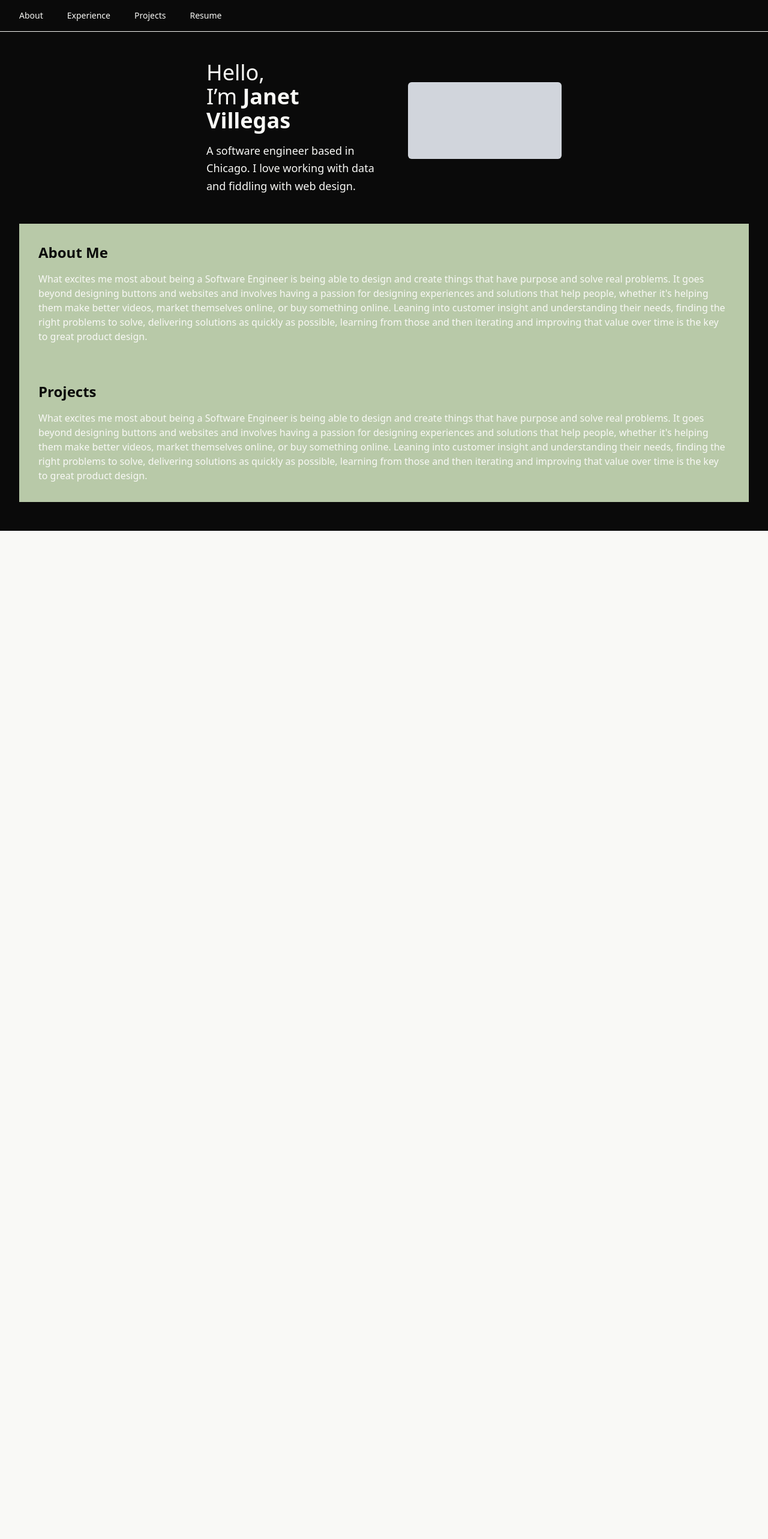
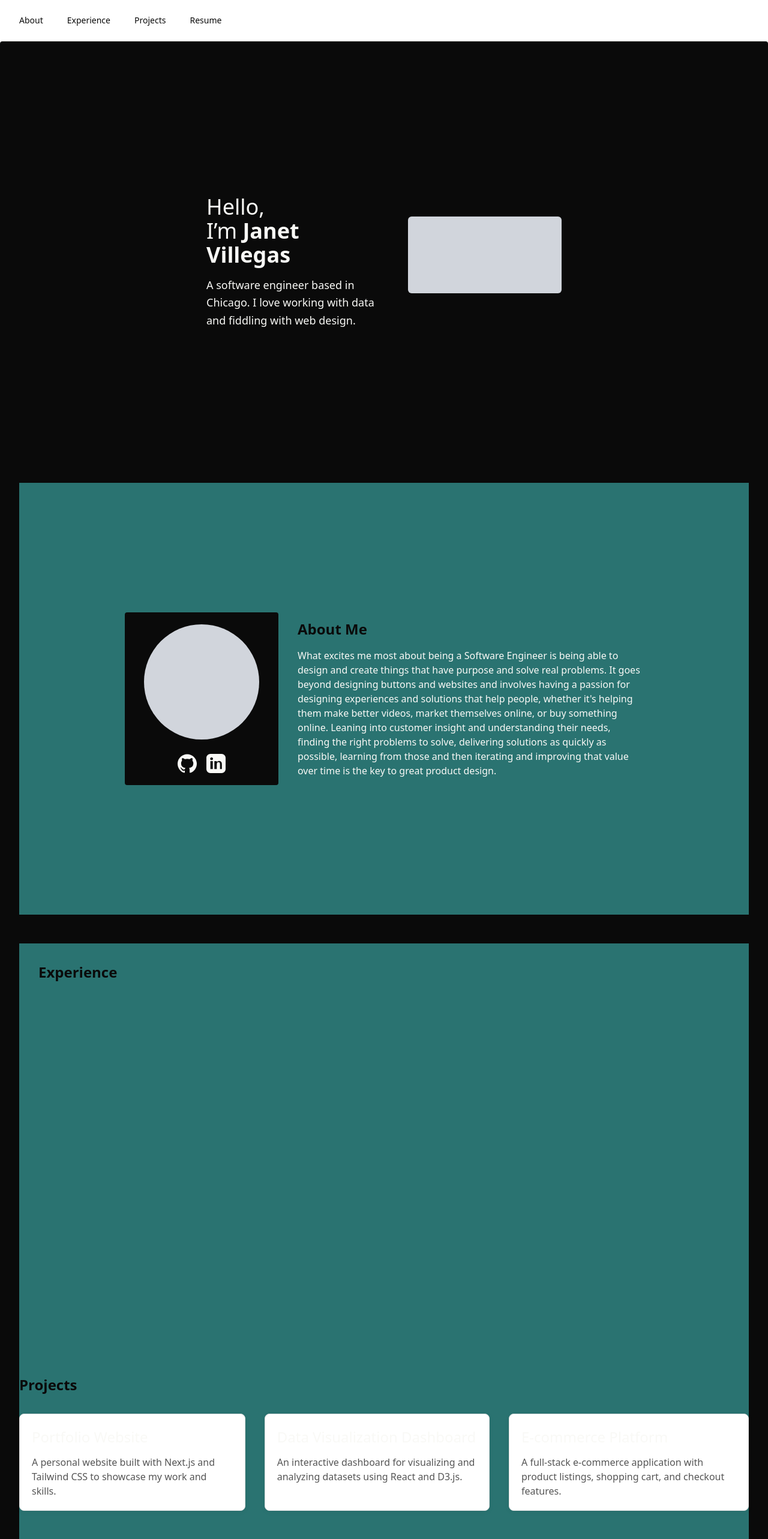
Before and after one commit to JViCor/better-website, a Next.js app: page / in a window 1280 px wide. Shown: the top 2566 px of the page at 60% size. Before the commit the page ends 885 px from the top, so only its background shows below. Built offline with nearby package versions, Linux system fonts and the light colour scheme.

Commit message:
starting website

```diff
--- a/app/components/Navbar.js
+++ b/app/components/Navbar.js
@@ -1,20 +1,38 @@
-"use client";
-
 export default function Navbar() {
     return (
-    <nav className="flex items-center justify-between bg-ink text-ivory px-8 py-4 border-b border-ivory">
-        <ul className="flex space-x-10 text-sm ">
+        <nav className="flex items-center justify-between bg-cream text-ivory px-8 py-6 border-b border-ivory">
+            <ul className="flex space-x-10 text-sm text-ink">
                 <li>
-                <a href="#about" className="hover:text-sage transition-colors">About</a>
+                    <a
+                        href="#about"
+                        className="hover:text-sage transition-colors duration-300 transform hover:-translate-y-1"
+                    >
+                        About
+                    </a>
                 </li>
                 <li>
-                <a href="#experience" className="hover:text-sage transition-colors">Experience</a>
+                    <a
+                        href="#experience"
+                        className="hover:text-sage transition-colors duration-300 transform hover:-translate-y-1"
+                    >
+                        Experience
+                    </a>
                 </li>
                 <li>
-                <a href="#projects" className="hover:text-sage transition-colors">Projects</a>
+                    <a
+                        href="#projects"
+                        className="hover:text-sage transition-colors duration-300 transform hover:-translate-y-1"
+                    >
+                        Projects
+                    </a>
                 </li>
                 <li>
-                <a href="#resume" className="hover:text-sage transition-colors">Resume</a>
+                    <a
+                        href="#resume"
+                        className="hover:text-sage transition-colors duration-300 transform hover:-translate-y-1"
+                    >
+                        Resume
+                    </a>
                 </li>
             </ul>
         </nav>
--- /dev/null
+++ b/app/components/Project.js
@@ -0,0 +1,18 @@
+import React from 'react';
+
+const Project = ({ title, description }) => (
+    <div style={{
+        border: '1px solid #e0e0e0',
+        borderRadius: '8px',
+        padding: '20px',
+        boxShadow: '0 2px 8px rgba(0,0,0,0.05)',
+        background: '#fff',
+        maxWidth: '400px',
+        margin: '16px auto'
+    }}>
+        <h2 style={{ margin: '0 0 12px 0', fontSize: '1.5rem' }}>{title}</h2>
+        <p style={{ margin: 0, color: '#555' }}>{description}</p>
+    </div>
+);
+
+export default Project;
--- a/app/globals.css
+++ b/app/globals.css
@@ -5,9 +5,11 @@
 :root {
   --color-ink: #0A0A0A;
   --color-ivory: #F9F9F6;
-  --color-sage: #8DAA91;
-  --color-moss: #B8C9A8;
-  --color-charcoal: #2C2C2C;
+  --color-cream: #F6F0E3;
+  --color-sage: #C7DED7;
+  --color-accent1: #E9A25C;
+  --color-moss: #2A7371;
+  --color-charcoal: #0F4E4D;
 }
 
 @layer utilities {
@@ -26,6 +28,9 @@
   .text-ink {
     color: var(--color-ink);
   }
+  .text-sage {
+    color: var(--color-sage);
+  }
   .bg-sage {
     background-color: var(--color-sage);
   }
--- a/app/layout.tsx
+++ b/app/layout.tsx
@@ -1,12 +1,12 @@
 import type { Metadata } from "next";
-import { Inter } from 'next/font/google';
+import { Fraunces } from 'next/font/google';
 import Navbar from "./components/Navbar";
 import "./globals.css";
 
-const inter = Inter({
+const fraunces = Fraunces({
   subsets: ['latin'],
+  variable: '--font-fraunces',
   display: 'swap',
-  variable: '--font-inter',
 });
 
 export const metadata = {
@@ -17,7 +17,7 @@ export const metadata = {
 export default function RootLayout({ children }: { children: React.ReactNode }) {
   return (
     <html lang="en">
-      <body className="bg-ivory text-ink font-sans">
+      <body  className={`${fraunces.variable}`}>
         <Navbar />
         <main>{children}</main>
       </body>
--- a/app/page.tsx
+++ b/app/page.tsx
@@ -1,13 +1,11 @@
 "use client";
-import { useState } from "react";
+import Project from "./components/Project";
 
 export default function Home() {
-  const [activeSection, setActiveSection] = useState("home");
-
   return (
-    <div className="flex min-h-screen flex-col items-center bg-zinc-50 font-sans bg-ink">
+    <div className="flex min-h-screen flex-col items-center bg-zinc-50 bg-cream">
       <main className="w-full flex-1 px-8 py-12 text-ivory bg-ink rounded shadow">
-        <section className="flex flex-row items-center justify-center text-center gap-8">
+        <section id="intro" className="flex flex-row items-center justify-center text-center gap-8 h-[calc(100vh-10rem)]">
           <div className="text-center md:text-left md:w-1/4">
             <h1 className="text-3xl text-ivory md:text-4xl font-medium text-gray-900 mb-4">
               Hello,
@@ -23,16 +21,59 @@ export default function Home() {
             {/* Future image goes here */}
           </div>
         </section>
-        <section id="about" className="mt-12 bg-moss p-8 ">
+
+        <section id="about" className="mt-12 bg-moss p-8 h-180 flex items-center justify-center gap-8">
+            <div className="w-64 h-72 flex items-center justify-center rounded bg-ink">
+              <div className="flex flex-col items-center">
+                <div className="w-48 h-48 bg-gray-300 rounded-full flex items-center justify-center mb-6">
+                  {/* Future image goes here */}
+                </div>
+                <div className="flex flex-row gap-4">
+                  <a href="https://github.com/janetvillegas" target="_blank" rel="noopener noreferrer" aria-label="GitHub">
+                  <svg className="w-8 h-8 text-ivory hover:text-moss transition" fill="currentColor" viewBox="0 0 24 24">
+                    <path d="M12 .297c-6.63 0-12 5.373-12 12 0 5.303 3.438 9.8 8.205 11.385.6.113.82-.258.82-.577v-2.234c-3.338.726-4.033-1.416-4.033-1.416-.546-1.387-1.333-1.756-1.333-1.756-1.089-.745.083-.729.083-.729 1.205.084 1.84 1.236 1.84 1.236 1.07 1.834 2.809 1.304 3.495.997.108-.775.418-1.305.762-1.605-2.665-.305-5.466-1.334-5.466-5.93 0-1.31.469-2.381 1.236-3.221-.124-.303-.535-1.523.117-3.176 0 0 1.008-.322 3.301 1.23a11.52 11.52 0 013.003-.404c1.018.005 2.045.138 3.003.404 2.291-1.553 3.297-1.23 3.297-1.23.653 1.653.242 2.873.118 3.176.77.84 1.235 1.911 1.235 3.221 0 4.609-2.803 5.624-5.475 5.921.43.372.823 1.102.823 2.222v3.293c0 .322.218.694.825.576C20.565 22.092 24 17.592 24 12.297c0-6.627-5.373-12-12-12"/>
+                  </svg>
+                  </a>
+                  <a href="https://www.linkedin.com/in/janetvillegas" target="_blank" rel="noopener noreferrer" aria-label="LinkedIn">
+                  <svg className="w-8 h-8 text-ivory hover:text-moss transition" fill="currentColor" viewBox="0 0 24 24">
+                    <path d="M19 0h-14c-2.761 0-5 2.239-5 5v14c0 2.761 2.239 5 5 5h14c2.761 0 5-2.239 5-5v-14c0-2.761-2.239-5-5-5zm-11 19h-3v-10h3v10zm-1.5-11.268c-.966 0-1.75-.784-1.75-1.75s.784-1.75 1.75-1.75 1.75.784 1.75 1.75-.784 1.75-1.75 1.75zm13.5 11.268h-3v-5.604c0-1.337-.026-3.063-1.868-3.063-1.868 0-2.156 1.459-2.156 2.967v5.7h-3v-10h2.881v1.367h.041c.401-.761 1.381-1.563 2.841-1.563 3.039 0 3.601 2.002 3.601 4.604v5.592z"/>
+                  </svg>
+                  </a>
+                </div>
+              </div>
+            </div>
+          <div className="max-w-xl">
             <h2 className="text-2xl font-semibold mb-4 text-ink">About Me</h2>
             <p>
-           What excites me most about being a Software Engineer is being able to design and create things that have purpose and solve real problems. It goes beyond designing buttons and websites and involves having a passion for designing experiences and solutions that help people, whether it's helping them make better videos,     market themselves online, or buy something online. Leaning into customer insight and understanding their needs, finding the right problems to solve, delivering solutions as quickly as possible, learning from those and then iterating and improving that value over time is the key to great product design.
+              What excites me most about being a Software Engineer is being able to design and create things that have purpose and solve real problems. It goes beyond designing buttons and websites and involves having a passion for designing experiences and solutions that help people, whether it's helping them make better videos, market themselves online, or buy something online. Leaning into customer insight and understanding their needs, finding the right problems to solve, delivering solutions as quickly as possible, learning from those and then iterating and improving that value over time is the key to great product design.
             </p>
+          </div>
         </section>
-          <section id="projects" className="bg-moss p-8 ">
+        <section id = "experience" className="mt-12 bg-moss p-8 h-180">
+          <h2 className="text-2xl font-semibold mb-4 text-ink">Experience</h2>
+        </section>
+
+        <section id="projects" className="bg-moss h-180">
           <h2 className="text-2xl font-semibold mb-4 text-ink">Projects</h2>
+          <div className="flex flex-row gap-8">
+            <Project
+              title="Portfolio Website"
+              description="A personal website built with Next.js and Tailwind CSS to showcase my work and skills."
+            />
+            <Project
+              title="Data Visualization Dashboard"
+              description="An interactive dashboard for visualizing and analyzing datasets using React and D3.js."
+            />
+            <Project
+              title="E-commerce Platform"
+              description="A full-stack e-commerce application with product listings, shopping cart, and checkout features."
+            />
+          </div>
+        </section>
+        <section id="contact" className="mt-12 bg-moss h-180">
+          <h2 className="text-2xl font-semibold mb-4 text-ink">Contact Me</h2>
           <p>
-           What excites me most about being a Software Engineer is being able to design and create things that have purpose and solve real problems. It goes beyond designing buttons and websites and involves having a passion for designing experiences and solutions that help people, whether it's helping them make better videos,     market themselves online, or buy something online. Leaning into customer insight and understanding their needs, finding the right problems to solve, delivering solutions as quickly as possible, learning from those and then iterating and improving that value over time is the key to great product design.
+            Feel free to reach out to me via email at{" "}
              </p>
         </section>
       </main>
--- a/types/validator.ts
+++ b/types/validator.ts
@@ -36,10 +36,10 @@ type LayoutConfig<Route extends LayoutRoutes = LayoutRoutes> = {
 }
 
 
-// Validate ../../app/page.tsx
+// Validate ../app/page.tsx
 {
   type __IsExpected<Specific extends AppPageConfig<"/">> = Specific
-  const handler = {} as typeof import("../../app/page.js")
+  const handler = {} as typeof import("../app/page")
   type __Check = __IsExpected<typeof handler>
   // @ts-ignore
   type __Unused = __Check
@@ -48,13 +48,10 @@ type LayoutConfig<Route extends LayoutRoutes = LayoutRoutes> = {
 
 
 
-
-
-
-// Validate ../../app/layout.tsx
+// Validate ../app/layout.tsx
 {
   type __IsExpected<Specific extends LayoutConfig<"/">> = Specific
-  const handler = {} as typeof import("../../app/layout.js")
+  const handler = {} as typeof import("../app/layout")
   type __Check = __IsExpected<typeof handler>
   // @ts-ignore
   type __Unused = __Check
```
Also changed, not shown: 1 other file (tests, documents, lock files or other folders). Lines whose indentation alone changed are shown as unchanged.
